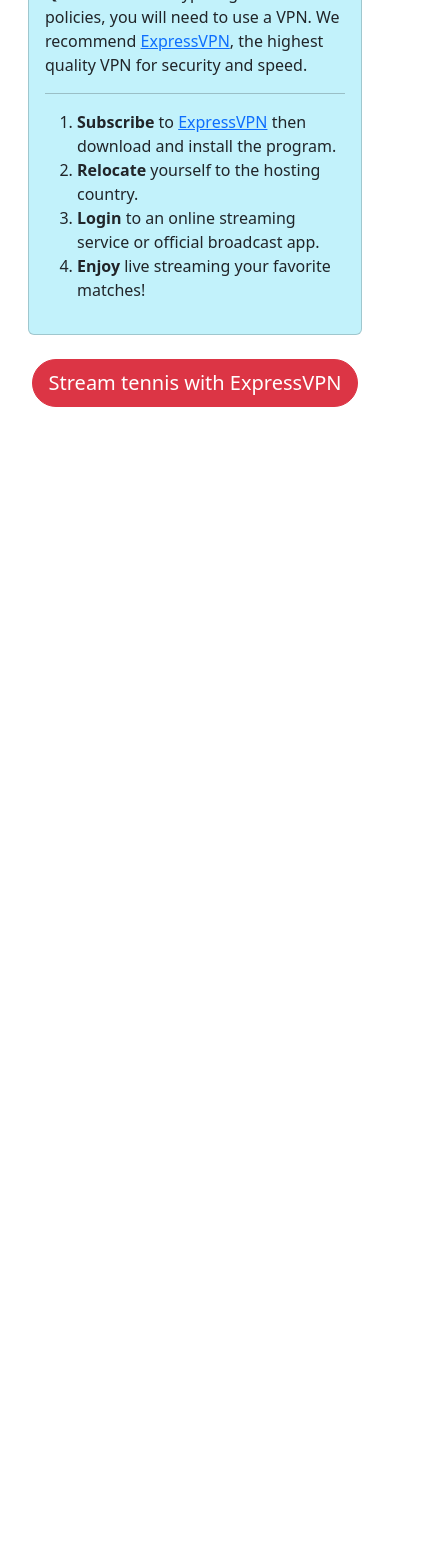
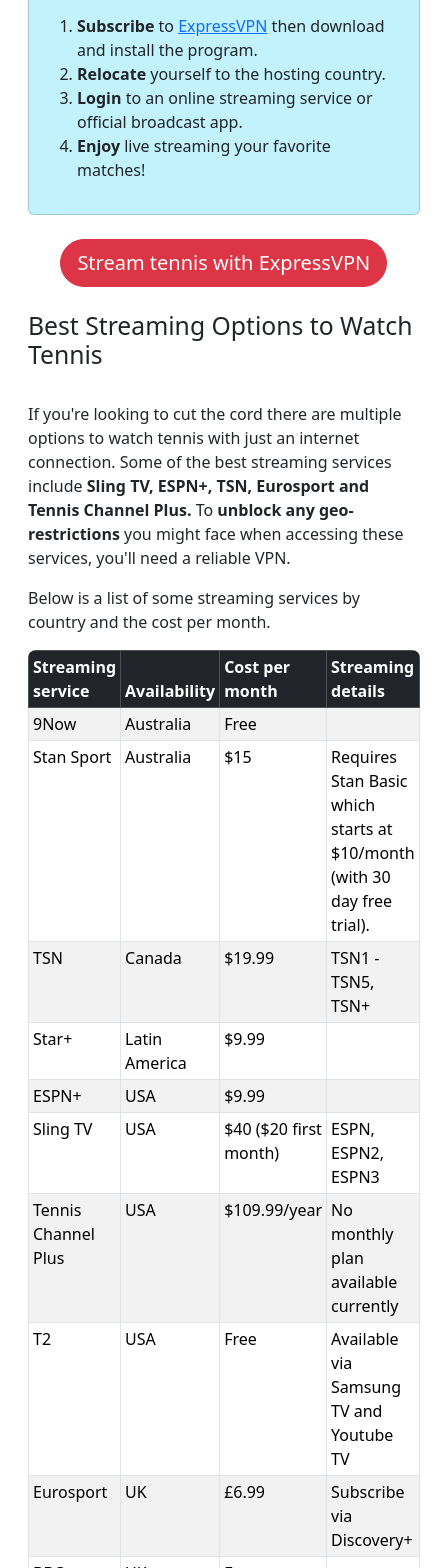
Before and after one commit to jefische/tennis-vpn-react, a React (Vite) app: page / in a window 390 px wide. Shown: the part 1223-2791 px from the top of the page, 436 px wide, since content can reach past the window. Before the commit the page ends 1646 px from the top, so only its background shows below. Built offline with nearby package versions, Linux system fonts and the light colour scheme.

Commit message:
component updates

```diff
--- /dev/null
+++ b/src/ActionCard.jsx
@@ -0,0 +1,62 @@
+function ActionButton({ vpnLink, text }) {
+	return (
+		<div id="red-button-one" className="d-grid">
+			<a
+				className="btn btn-lg rounded-pill btn-danger mt-4 mx-auto"
+				href={vpnLink}
+			>
+				<span>{text}</span>
+			</a>
+		</div>
+	);
+}
+
+export default function ActionCard({ vpnLink }) {
+	return (
+		<>
+			<div className="d-flex">
+				<div className="card bg-info bg-opacity-25 central-card">
+					<div className="card-body">
+						<p>
+							<span>Quick Guide:</span> To bypass geo-restriction
+							policies, you will need to use a VPN. We recommend{" "}
+							<a href={vpnLink}>ExpressVPN</a>, the highest
+							quality VPN for security and speed.
+						</p>
+						<hr />
+
+						<ol>
+							<li>
+								<span>Subscribe</span> to{" "}
+								<a href={vpnLink}>ExpressVPN</a> then download
+								and install the program.
+							</li>
+							<li>
+								<span>Relocate</span> yourself to the hosting
+								country.
+							</li>
+							<li>
+								<span>Login</span> to an online streaming
+								service or official broadcast app.
+							</li>
+							<li>
+								<span>Enjoy</span> live streaming your favorite
+								matches!
+							</li>
+						</ol>
+					</div>
+				</div>
+
+				<div
+					id="evpn-logo"
+					className="w-25 d-none d-md-flex ms-3"
+				></div>
+			</div>
+
+			<ActionButton
+				vpnLink={vpnLink}
+				text="Stream tennis with ExpressVPN"
+			/>
+		</>
+	);
+}
--- /dev/null
+++ b/src/ActionTable.jsx
@@ -0,0 +1,91 @@
+export default function ActionTable() {
+	return (
+		<>
+			<table class="table table-bordered table-sm rounded-top-3 overflow-hidden table-striped streamtable">
+				<thead class="table-dark align-text-center">
+					<tr>
+						<th scope="col">Streaming service</th>
+						<th scope="col">Availability</th>
+						<th scope="col">Cost per month</th>
+						<th scope="col">Streaming details</th>
+					</tr>
+				</thead>
+				<tbody>
+					<tr>
+						<td scope="row">9Now</td>
+						<td>Australia</td>
+						<td>Free</td>
+						<td></td>
+					</tr>
+					<tr>
+						<td scope="row">Stan Sport</td>
+						<td>Australia</td>
+						<td>$15</td>
+						<td>
+							Requires Stan Basic which starts at $10/month (with
+							30 day free trial).
+						</td>
+					</tr>
+					<tr>
+						<td scope="row">TSN</td>
+						<td>Canada</td>
+						<td>$19.99</td>
+						<td>TSN1 - TSN5, TSN+</td>
+					</tr>
+					<tr>
+						<td scope="row">Star+</td>
+						<td>Latin America</td>
+						<td>$9.99</td>
+						<td></td>
+					</tr>
+					<tr>
+						<td scope="row">ESPN+</td>
+						<td>USA</td>
+						<td>$9.99</td>
+						<td></td>
+					</tr>
+					<tr>
+						<td scope="row">Sling TV</td>
+						<td>USA</td>
+						<td>$40 ($20 first month)</td>
+						<td>ESPN, ESPN2, ESPN3</td>
+					</tr>
+					<tr>
+						<td scope="row">Tennis Channel Plus</td>
+						<td>USA</td>
+						<td>$109.99/year</td>
+						<td>No monthly plan available currently</td>
+					</tr>
+					<tr>
+						<td scope="row">T2</td>
+						<td>USA</td>
+						<td>Free</td>
+						<td>Available via Samsung TV and Youtube TV</td>
+					</tr>
+					<tr>
+						<td scope="row">Eurosport</td>
+						<td>UK</td>
+						<td>
+							<span>&#163;</span>6.99
+						</td>
+						<td>Subscribe via Discovery+</td>
+					</tr>
+					<tr>
+						<td scope="row">BBC iPlayer</td>
+						<td>UK</td>
+						<td>Free</td>
+						<td></td>
+					</tr>
+				</tbody>
+			</table>
+			<div class="d-grid">
+				<a
+					class="btn btn-lg rounded-pill btn-danger mt-4 mx-auto"
+					href="https://go.expressvpn.com/c/4998943/1462857/16063"
+				>
+					<span>Unblock streaming with ExpressVPN</span>
+				</a>
+			</div>
+		</>
+	);
+}
--- a/src/Body.jsx
+++ b/src/Body.jsx
@@ -1,5 +1,7 @@
+import Hero from "./Hero";
 import Posts from "./Posts";
 import SideContent from "./SideContent";
+import { HomepagePost1, HomepagePost2 } from "./HomepagePosts";
 
 export default function Body() {
 	return (
@@ -7,7 +9,21 @@
 			<div className="container">
 				<div className="d-flex mt-4">
 					<div className="col-lg-9 p-3 pt-0">
-						<Posts />
+						<Hero />
+						<Posts
+							title="How to Watch Tennis Online in 2024"
+							isH1={true}
+							card={true}
+						>
+							{" "}
+							<HomepagePost1 />
+						</Posts>
+						<Posts
+							title="Best Streaming Options to Watch Tennis"
+							table={true}
+						>
+							<HomepagePost2 />
+						</Posts>
 					</div>
 					<SideContent />
 				</div>
--- a/src/Hero.jsx
+++ b/src/Hero.jsx
@@ -2,7 +2,6 @@
 	return (
 		<>
 			<div id="main-image"></div>
-			<div>Hello World</div>
 		</>
 	);
 }
--- /dev/null
+++ b/src/HomepagePosts.jsx
@@ -0,0 +1,48 @@
+export function HomepagePost1() {
+	return (
+		<>
+			<p>
+				The start of the 2024 tennis season will be here in a few weeks!
+				Tournaments will begin in Australia and first up will be the
+				second edition of the <span>United Cup</span> played in{" "}
+				<span>Perth and Sydney</span>, followed by <span>Brisbane</span>{" "}
+				which will be Rafa Nadal's first tournament since the Australian
+				Open. Depending on which country you live in, you may not have
+				access to a live broadcast of a tournament due to{" "}
+				<span>geo-restrictions.</span> Another roadblock fans run into
+				are <span>blackout policies</span> which prevent certain
+				locations from streaming an event due to TV station broadcasting
+				rights. Fortunately you can bypass these restrictions using a
+				VPN and <span>masking your actual IP address.</span>
+			</p>
+			<p>
+				For example, if you are in Australia then Channel 9Now will be
+				broadcasting the Australian Open for free. However, if you
+				reside outside Australia you may not have access to a live
+				broadcast and will need to connect to a streaming service to
+				watch the tournament.
+			</p>
+		</>
+	);
+}
+
+export function HomepagePost2() {
+	return (
+		<>
+			<p>
+				If you're looking to cut the cord there are multiple options to
+				watch tennis with just an internet connection. Some of the best
+				streaming services include{" "}
+				<span>
+					Sling TV, ESPN+, TSN, Eurosport and Tennis Channel Plus.
+				</span>{" "}
+				To <span>unblock any geo-restrictions</span> you might face when
+				accessing these services, you'll need a reliable VPN.
+			</p>
+			<p>
+				Below is a list of some streaming services by country and the
+				cost per month.
+			</p>
+		</>
+	);
+}
--- a/src/Posts.jsx
+++ b/src/Posts.jsx
@@ -1,86 +1,29 @@
-export default function Posts() {
+import ActionCard from "./ActionCard";
+import ActionTable from "./ActionTable";
+import { HomepagePost1, HomepagePost2 } from "./HomepagePosts";
+
+export default function Posts({
+	title,
+	isH1 = false,
+	children,
+	card = false,
+	table = false,
+}) {
+	const generalTennisLink =
+		"https://go.expressvpn.com/c/4998943/1481132/16063";
+
 	return (
 		<>
-			<div id="main-image"></div>
 			<div id="post1" className="bposts">
-				<h1 className="mt-4">How to Watch Tennis Online in 2024</h1>
+				{isH1 ? (
+					<h1 className="mt-4">{title}</h1>
+				) : (
+					<h2 className="mt-4">{title}</h2>
+				)}
 				<br />
-				<p>
-					The start of the 2024 tennis season will be here in a few
-					weeks! Tournaments will begin in Australia and first up will
-					be the second edition of the <span>United Cup</span> played
-					in <span>Perth and Sydney</span>, followed by{" "}
-					<span>Brisbane</span> which will be Rafa Nadal's first
-					tournament since the Australian Open. Depending on which
-					country you live in, you may not have access to a live
-					broadcast of a tournament due to{" "}
-					<span>geo-restrictions.</span> Another roadblock fans run
-					into are <span>blackout policies</span> which prevent
-					certain locations from streaming an event due to TV station
-					broadcasting rights. Fortunately you can bypass these
-					restrictions using a VPN and{" "}
-					<span>masking your actual IP address.</span>
-				</p>
-				<p>
-					For example, if you are in Australia then Channel 9Now will
-					be broadcasting the Australian Open for free. However, if
-					you reside outside Australia you may not have access to a
-					live broadcast and will need to connect to a streaming
-					service to watch the tournament.
-				</p>
-
-				<div className="d-flex">
-					<div className="card bg-info bg-opacity-25 central-card">
-						<div className="card-body">
-							<p>
-								<span>Quick Guide:</span> To bypass
-								geo-restriction policies, you will need to use a
-								VPN. We recommend{" "}
-								<a href="https://go.expressvpn.com/c/4998943/1481132/16063">
-									ExpressVPN
-								</a>
-								, the highest quality VPN for security and
-								speed.
-							</p>
-							<hr />
-
-							<ol>
-								<li>
-									<span>Subscribe</span> to{" "}
-									<a href="https://go.expressvpn.com/c/4998943/1481132/16063">
-										ExpressVPN
-									</a>{" "}
-									then download and install the program.
-								</li>
-								<li>
-									<span>Relocate</span> yourself to the
-									hosting country.
-								</li>
-								<li>
-									<span>Login</span> to an online streaming
-									service or official broadcast app.
-								</li>
-								<li>
-									<span>Enjoy</span> live streaming your
-									favorite matches!
-								</li>
-							</ol>
-						</div>
-					</div>
-					<div
-						id="evpn-logo"
-						className="w-25 d-none d-md-flex ms-3"
-					></div>
-				</div>
-
-				<div id="red-button-one" className="d-grid">
-					<a
-						className="btn btn-lg rounded-pill btn-danger mt-4 mx-auto"
-						href="https://go.expressvpn.com/c/4998943/1481132/16063"
-					>
-						<span>Stream tennis with ExpressVPN</span>
-					</a>
-				</div>
+				{children}
+				{card && <ActionCard vpnLink={generalTennisLink} />}
+				{table && <ActionTable vpnLink={generalTennisLink} />}
 			</div>
 		</>
 	);
```
